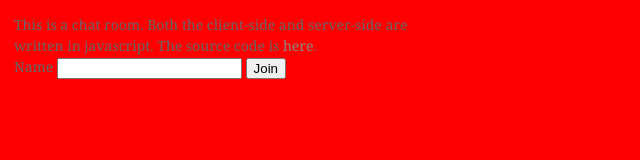
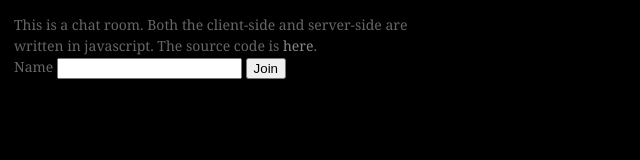
Before and after one commit to xenda/elixir, a website: page index.html in a window 1280 px wide. Shown: the whole page, without its empty margins (0-640 px from the left). Drawn offline with Linux system fonts and the light colour scheme; no server answers.

Commit message:
Background color for the login page restored.

```diff
--- a/screen.css
+++ b/screen.css
@@ -49,7 +49,7 @@ a { text-decoration: none; color: #888; }
 a:hover { text-decoration: underline; color: #aaa; }
 
 #loading, #connect {
-  background: red;
+  background: #000;
   position: fixed;
   top: 0;
   left: 0;
```
